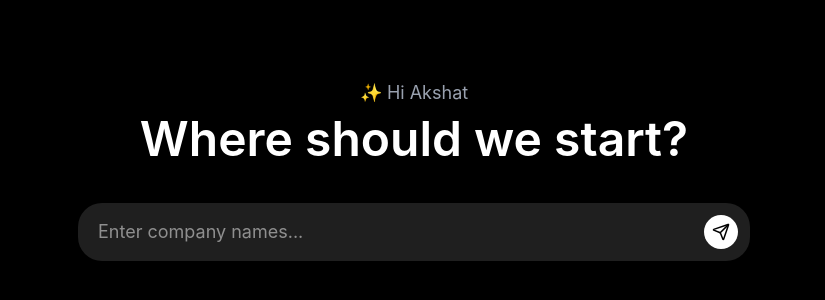
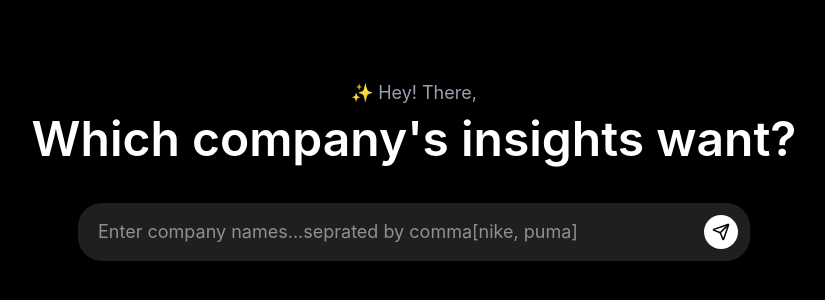
Before and after one commit to KhemkaAkshat/Marketing-Report-Generator, a React app in the folder frontend/: page / in a window 1280 px wide. Shown: the part 230-530 px from the top of the page, without its empty margins (226-1051 px from the left). Built offline with nearby package versions, Linux system fonts and the light colour scheme; the HTML template or start-up script is replaced by a standard one.

Commit message:
formatted data

```diff
--- a/frontend/src/App.jsx
+++ b/frontend/src/App.jsx
@@ -66,7 +66,6 @@ function App() {
     }
   };
 
-  // ✅ Clean text for PDF - keeps formatting (bold, headings), removes asterisks
   const cleanTextForPDF = (text) => {
     if (typeof text !== "string") {
       text = JSON.stringify(text, null, 2);
@@ -84,7 +83,6 @@ function App() {
     return text;
   };
 
-  // ✅ Enhanced formatter - headings with dashes/styling, bold for **, clean text
   const formatText = (text) => {
     if (typeof text !== "string") {
       text = JSON.stringify(text, null, 2);
@@ -115,13 +113,7 @@ function App() {
         .match(/^(Strengths|Weaknesses|Opportunities|Threats)$/i);
       if (swotMatch) {
         const swotTitle = swotMatch[1];
-        const swotColors = {
-          Strengths: "🟢",
-          Weaknesses: "🔴",
-          Opportunities: "🟡",
-          Threats: "🔵",
-        };
-        const emoji = swotColors[swotTitle] || "●";
+        const emoji =  "●";
         return (
           <div
             key={index}
@@ -196,7 +188,6 @@ function App() {
     });
   };
 
-  // ✅ SINGLE PDF
   const downloadSinglePDF = () => {
     if (!resultsData.length) return;
 
@@ -249,7 +240,6 @@ function App() {
     doc.save("marketing-report.pdf");
   };
 
-  // ✅ MULTIPLE PDFs
   const downloadMultiplePDFs = () => {
     if (!resultsData.length) return;
 
@@ -301,18 +291,18 @@ function App() {
     <div className="h-screen w-full bg-black text-white flex flex-col">
       {/* BEFORE START */}
       {!hasStarted && (
-        <div className="flex flex-col items-center justify-center flex-1 px-4">
+        <div className="flex flex-col items-center justify-center flex-1 px-4 ">
           <div className="text-center mb-10">
-            <p className="text-gray-400 text-lg mb-2">✨ Hi Akshat</p>
+            <p className="text-gray-400 text-lg mb-2">✨ Hey! There,</p>
             <h1 className="text-4xl md:text-5xl font-semibold">
-              Where should we start?
+              Which company's insights want?
             </h1>
           </div>
 
           <div className="w-full max-w-2xl bg-[#1f1f1f] rounded-3xl p-3 flex items-center gap-2">
             <input
               type="text"
-              placeholder="Enter company names..."
+              placeholder="Enter company names...seprated by comma[nike, puma]"
               value={input}
               onChange={(e) => setInput(e.target.value)}
               onKeyDown={(e) => e.key === "Enter" && handleSend()}
```
